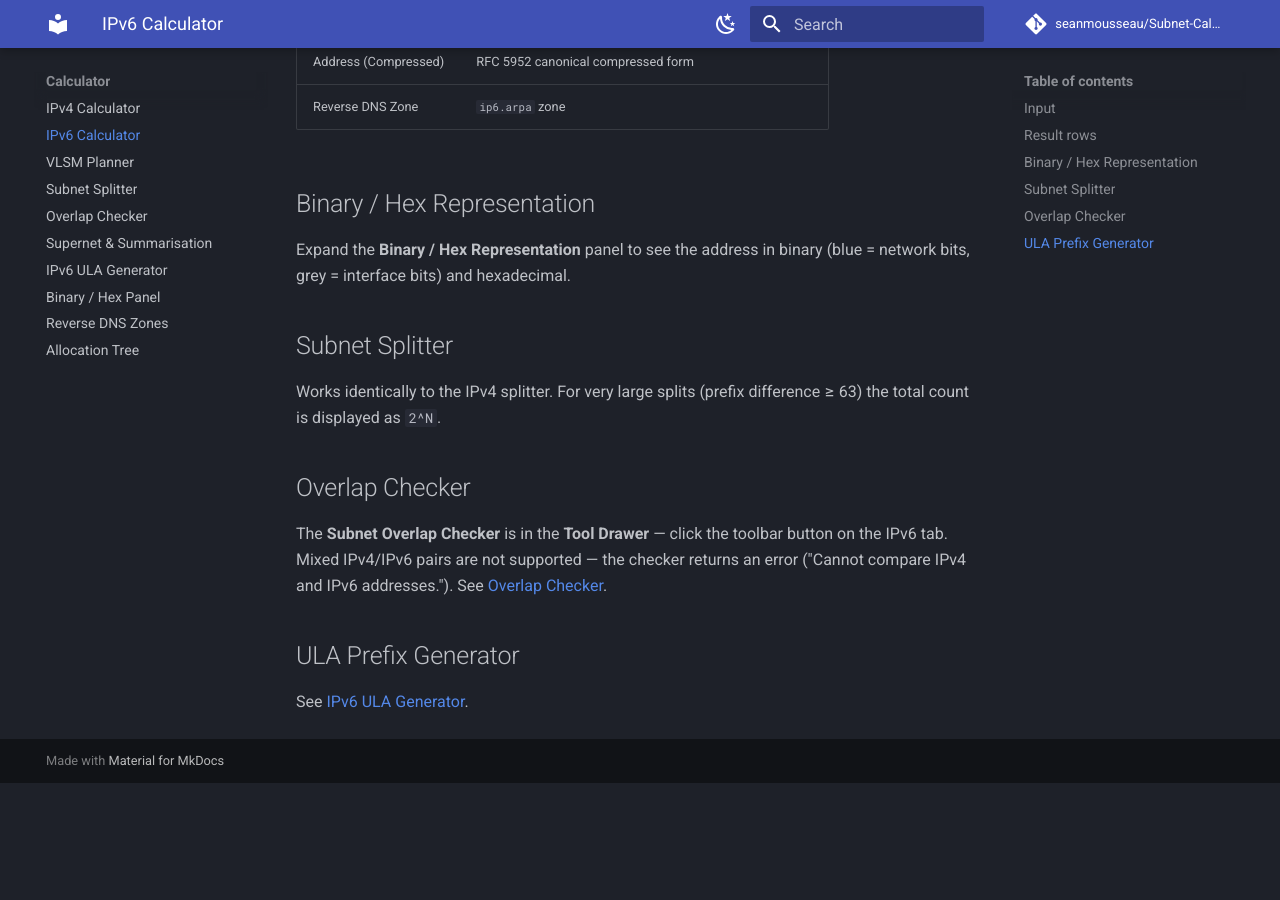
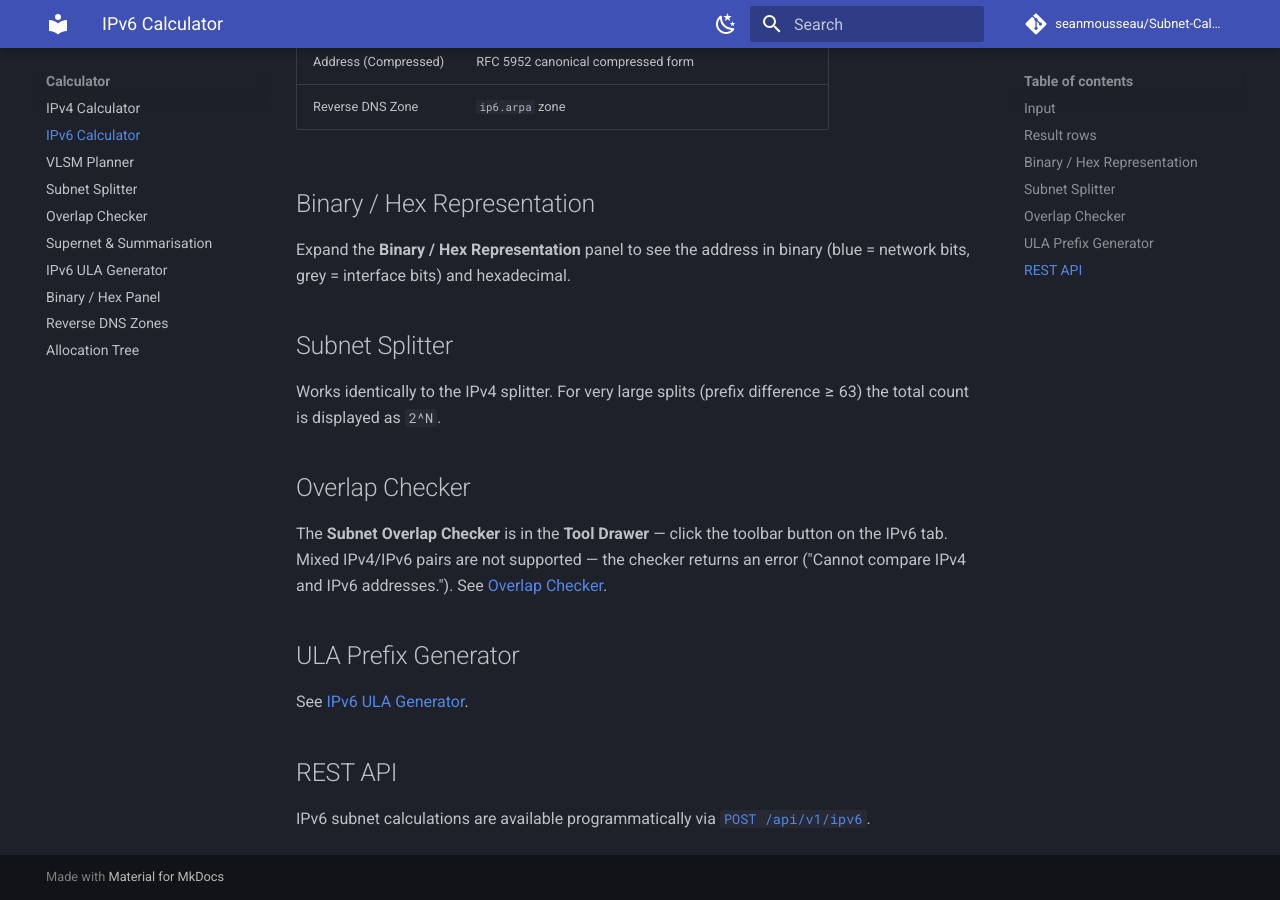
Before and after one commit to seanmousseau/Subnet-Calculator, an MkDocs documentation site: the page built from docs/ipv6.md, in a window 1280 px wide and 900 px high, scrolled down 746 px. Built offline with MkDocs 1.6.1 and Material for MkDocs 9.7.7, drawn with Linux system fonts in a browser that asks for light colours; comment, search, counter and statistics services are not loaded; before the commit the page ends 1529 px from its top, so only the background shows below that.

Commit message:
docs: add REST API cross-reference to ipv6.md

```diff
--- a/docs/ipv6.md
+++ b/docs/ipv6.md
@@ -33,3 +33,7 @@
 ## ULA Prefix Generator
 
 See [IPv6 ULA Generator](ula.md).
+
+## REST API
+
+IPv6 subnet calculations are available programmatically via [`POST /api/v1/ipv6`](api.md#post-apiv1ipv6).
```
